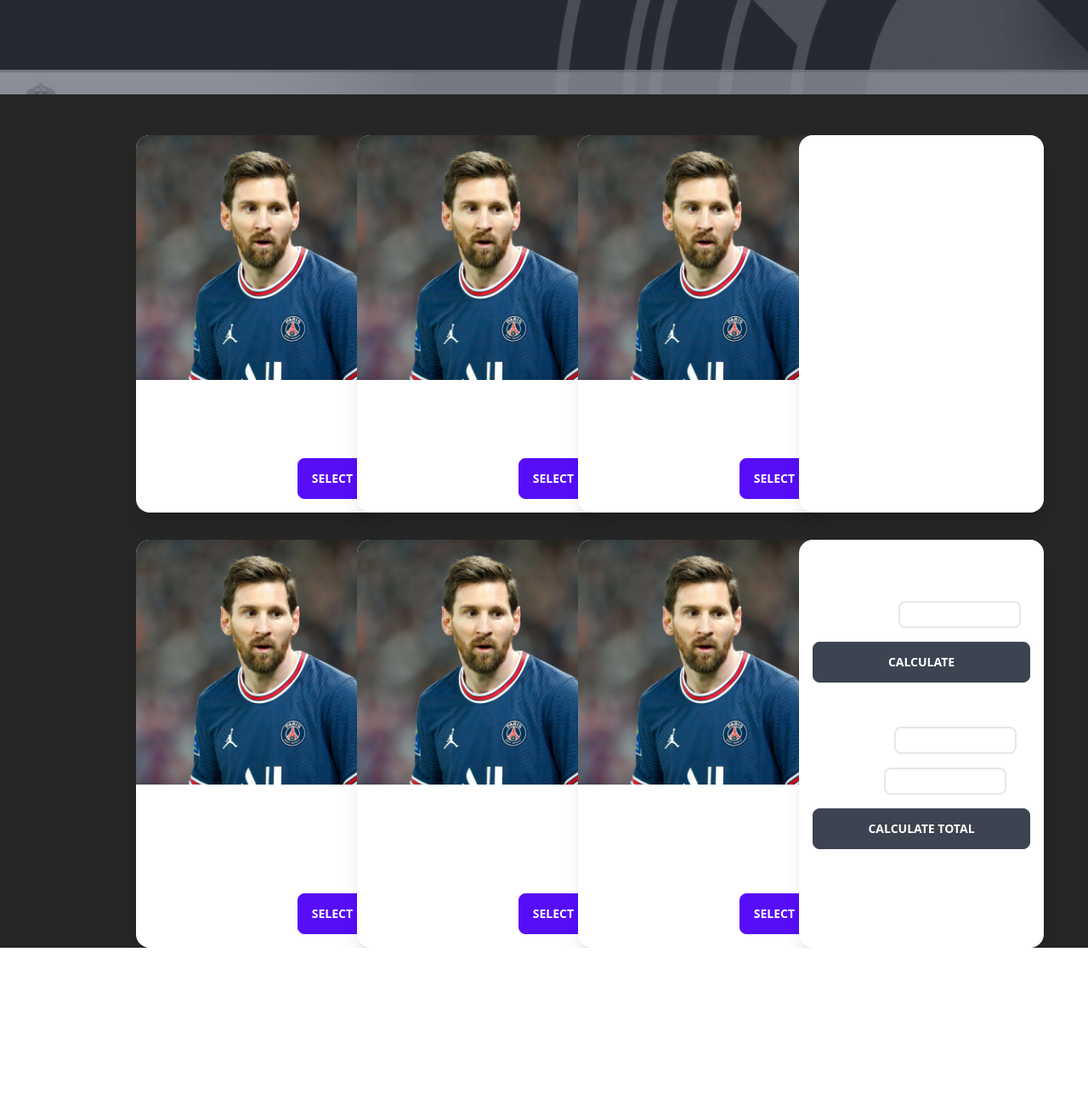
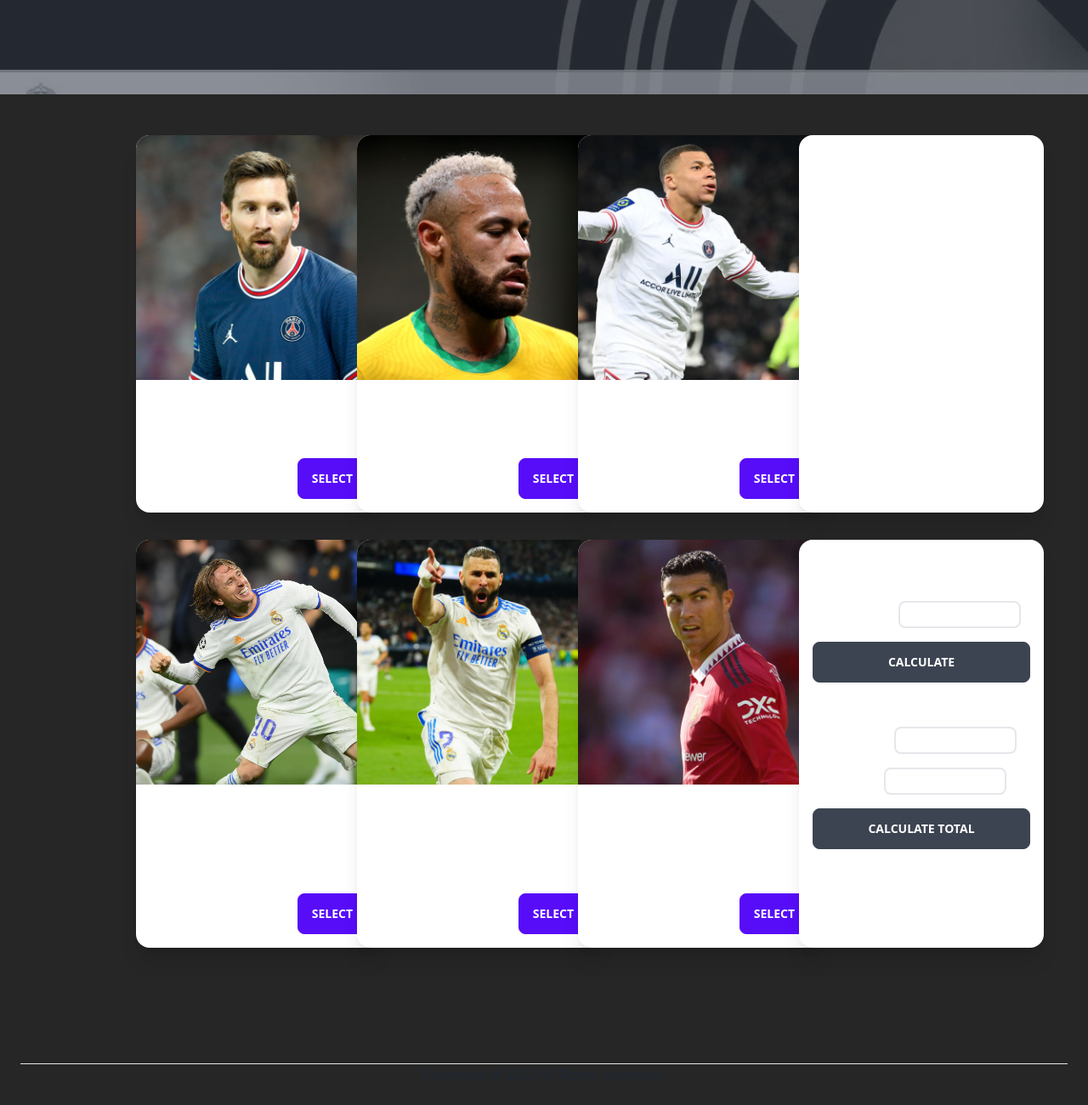
Before and after one commit to rahmanabdulquadir/pick-your-dream-five, a plain HTML site: page index.html in a window 1280 px wide. Shown: the part 689-1989 px from the top of the page at 85% size. Before the commit the page ends 1804 px from the top, so only its background shows below. Drawn offline with nearby package versions, Linux system fonts and the light colour scheme.

Commit message:
pictures added

```diff
--- a/index.html
+++ b/index.html
@@ -50,7 +50,7 @@
           </div>
         </div>
         <div class="card card-compact w-72 bg-base-100 shadow-xl">
-          <figure><img src="./images/lionel-messi2.jpg" alt="Shoes" /></figure>
+          <figure><img src="./images/0_Neymar-5.jpg" alt="Shoes" /></figure>
           <div class="card-body">
             <h2 id="neymar" class="card-title text-white text-3xl">Neymar jr</h2>
             <p>36 Goal . 28 Assist</p>
@@ -60,7 +60,7 @@
           </div>
         </div>
         <div class="card card-compact w-72 bg-base-100 shadow-xl">
-          <figure><img src="./images/lionel-messi2.jpg" alt="Shoes" /></figure>
+          <figure><img src="./images/bappi2.jpg" alt="Shoes" /></figure>
           <div class="card-body">
             <h2 id="mbappe" class="card-title text-white text-3xl">Mbappe</h2>
             <p>36 Goal . 28 Assist</p>
@@ -86,9 +86,9 @@
 
       <div class="grid grid-cols-4 gap-x-20 w-9/12 mx-auto text-white">
         <div class="card card-compact w-72 bg-base-100 shadow-xl">
-          <figure><img src="./images/lionel-messi2.jpg" alt="Shoes" /></figure>
+          <figure><img src="./images/mod.png" alt="Shoes" /></figure>
           <div class="card-body">
-            <h2 id="modrich" class="card-title text-white text-3xl">Modrich</h2>
+            <h2 id="modrich" class="card-title text-white text-3xl">Luka Modrich</h2>
             <p>36 Goal . 28 Assist</p>
             <div class="card-actions justify-end">
               <button id="btn-modrich" class="btn btn-primary" onclick="selectPlayer(this)">SELECT</button>
@@ -96,7 +96,7 @@
           </div>
         </div>
         <div class="card card-compact w-72 bg-base-100 shadow-xl">
-          <figure><img src="./images/lionel-messi2.jpg" alt="Shoes" /></figure>
+          <figure><img src="./images/benz.png" alt="Shoes" /></figure>
           <div class="card-body">
             <h2 id="benzema" class="card-title text-white text-3xl">Karim Benzema</h2>
             <p>36 Goal . 28 Assist</p>
@@ -106,7 +106,7 @@
           </div>
         </div>
         <div class="card card-compact w-72 bg-base-100 shadow-xl">
-          <figure><img src="./images/lionel-messi2.jpg" alt="Shoes" /></figure>
+          <figure><img src="./images/ron.jpg" alt="Shoes" /></figure>
           <div class="card-body">
             <h2 id="ronaldo" class="card-title text-white text-3xl">Cristiano Ronaldo</h2>
             <p>36 Goal . 28 Assist</p>
@@ -152,7 +152,8 @@
     <script src="./js/app.js"></script>
     <script src="./js/budget.js"></script>
   </body>
-  <footer>
-
+  <footer class="mt-28 p-6">
+    <hr>
+    <h1 class="text-center">Copyright @ 2022 All Rights Reserved.</h1>
   </footer>
 </html>
```
Also changed, not shown: images/0_Neymar-5.jpg (added), images/bappi.jpg (added), images/bappi2.jpg (added), images/benz.png (added), images/images.jfif (added), images/mod.png (added), images/ron.jpg (added), images/vRJZu.webp (added).
